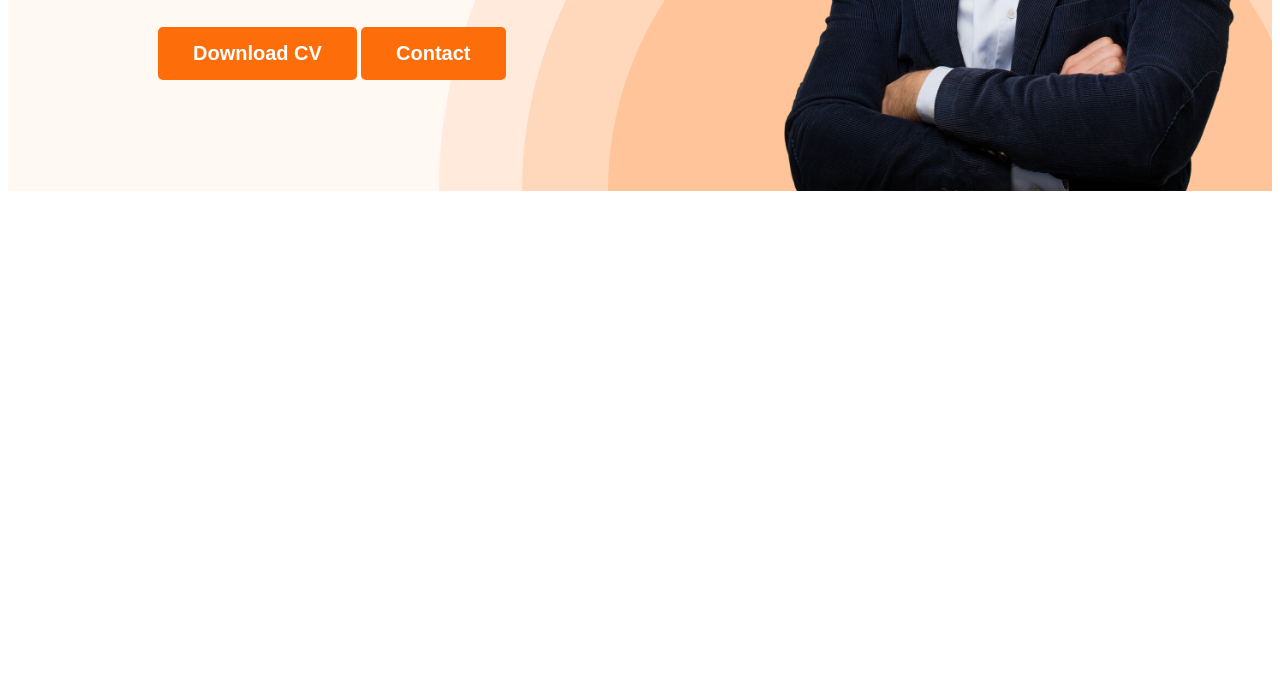
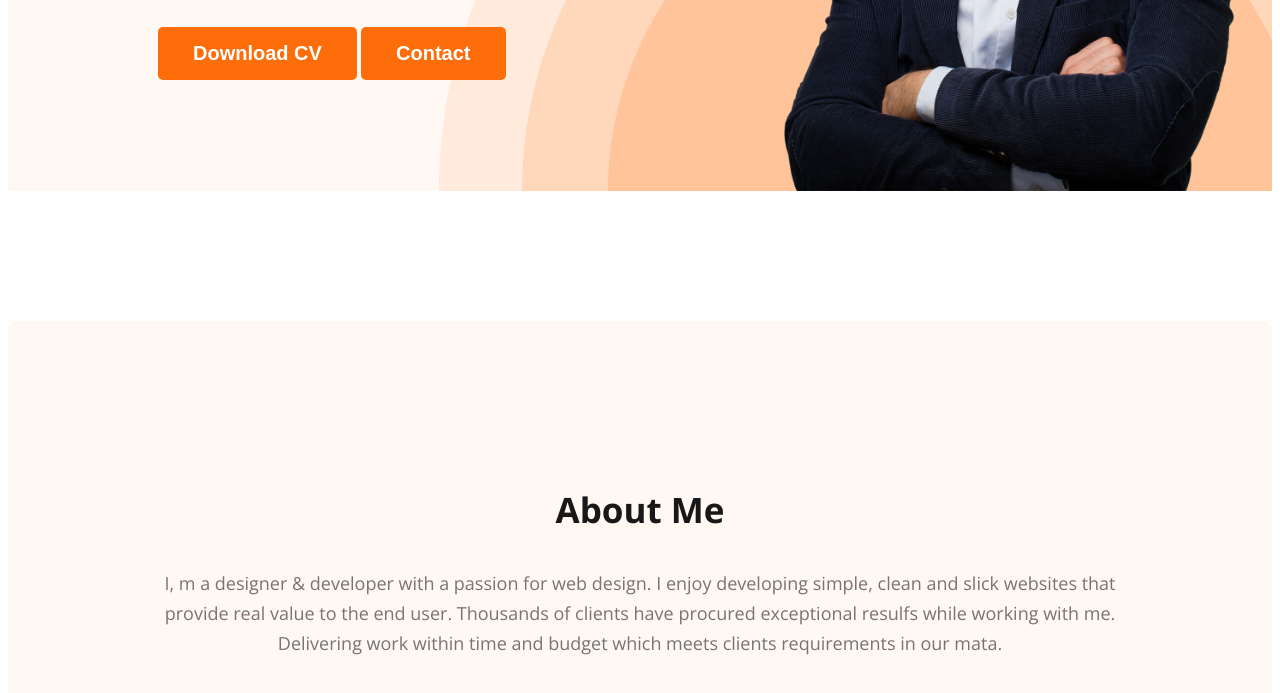
Before and after one commit to marjanislamofficial/webdevelop-praporfolio, a plain HTML site: page index.html in a window 1280 px wide. Shown: the part 577-1270 px from the top of the page. Before the commit the page ends 800 px from the top, so only its background shows below. Drawn offline with nearby package versions, Linux system fonts and the light colour scheme.

Commit message:
added sections

```diff
--- a/index.html
+++ b/index.html
@@ -34,7 +34,10 @@
     </header>
 
     <main>
-
+       <section class="about">
+        <h3 class="section-title">About Me</h3>
+        <p class="section-description">I, m a designer & developer with a passion for web design. I enjoy developing simple, clean and slick websites that provide real value to the end user. Thousands of clients have procured exceptional resulfs while working with me. Delivering work within time and budget which meets clients requirements in our mata.</p>
+       </section>
     </main>
     <footer>
 
--- a/styles/portfolio.css
+++ b/styles/portfolio.css
@@ -15,6 +15,21 @@ body {
     font-size: 20px;
     font-weight: 700;
     padding: 15px 35px;
+}
+
+.section-title {
+    color: #181818;
+    text-align: center;
+    font-size: 35px;
+    font-weight: 700;
+}
+
+.section-description {
+    color: #757575;
+    text-align: center;
+    font-size: 18px;
+    font-weight: 400;
+    line-height: 30px;
 }
 
 /* nav related styles */
@@ -62,9 +77,10 @@ nav a {
     justify-content: space-between;
 }
 
-.banner-content{
+.banner-content {
     max-width: 500px;
 }
+
 .banner .profile-image {
     width: 500px;
 }
@@ -88,3 +104,13 @@ nav a {
     color: #757575;
     margin-bottom: 30px;
 }
+
+/* main section styles */
+
+/* about section styles */
+.about {
+    padding: 130px;
+    border-radius: 10px;
+    background: #FFF8F3;
+    margin: 130px 0px;
+}
```
